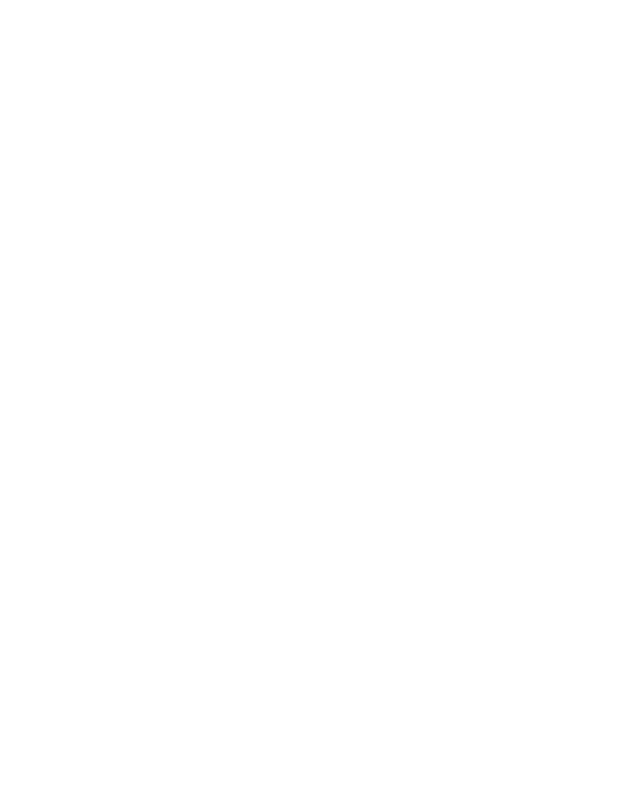
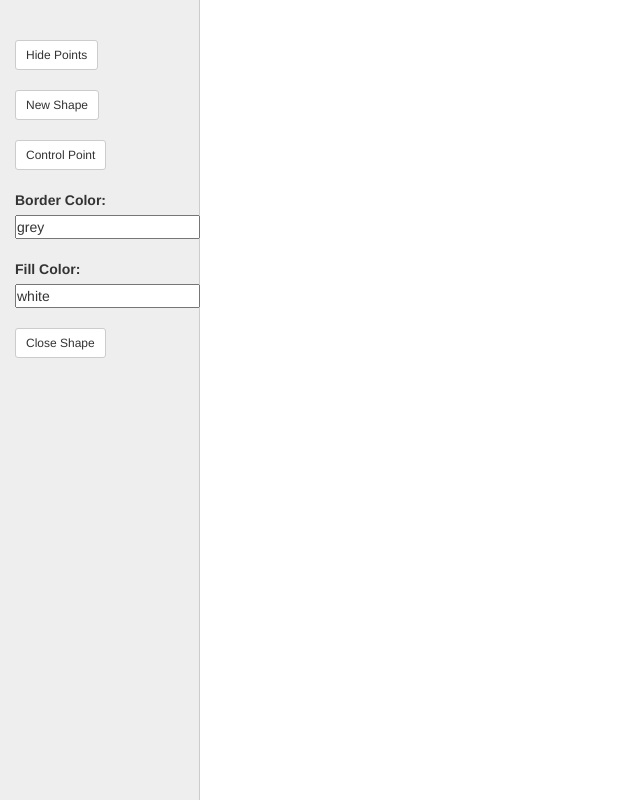
Before and after one commit to prust/canvas-sprite, a plain HTML site: page index.html in a window 1280 px wide. Shown: the whole page, without its empty margins (0-640 px from the left). Drawn offline with nearby package versions, Linux system fonts and the light colour scheme.

Commit message:
Added a user interface

```diff
--- a/index.html
+++ b/index.html
@@ -3,13 +3,41 @@
 <head>
   <title>Sprite Pencil</title>
   <script src="underscore.js"></script>
+  <link rel="stylesheet" type="text/css" href="https://maxcdn.bootstrapcdn.com/bootstrap/3.3.6/css/bootstrap.min.css"></link>
   <style>
     * { margin: 0; padding: 0}
     body, html { height: 100%}
-    #canvas { position: absolute }
+    #canvas {
+      position: absolute;
+      left: 200px
+    }
+    .sidebar {
+      position: absolute;
+      background-color: #eee;
+      border-right: 1px solid #ccc;
+      height: 100%;
+      width: 200px;
+    }
   </style>
 </head>
 <body>
+  <div class="sidebar container">
+    <br><br>
+    <button id="show-points" class="btn btn-default btn-sm">Hide Points</button>
+    <br><br>
+    <button id="create-shape" class="btn btn-default btn-sm">New Shape</button>
+    <br><br>
+    <button id="control-point" class="btn btn-default btn-sm">Control Point</button>
+    <br><br>
+    <label>Border Color:</label>
+    <input id="border-color" type="text" value="grey">
+    <br><br>
+    <label>Fill Color:</label>
+    <input id="fill-color" type="text" value="white">
+    <br><br>
+    <button id="close-shape" class="btn btn-default btn-sm">Close Shape</button>
+
+  </div>
   <canvas id="canvas"></canvas>
   <script src="sprite.js"></script>
   <script src="index.js"></script>
--- a/index.js
+++ b/index.js
@@ -1,5 +1,8 @@
 var width = window.innerWidth || document.body.clientWidth;
 var height = window.innerHeight || document.body.clientHeight;
+
+var sidebar_width = 200;
+width -= sidebar_width;
 
 var canvas = document.getElementById('canvas');
 canvas.width = width;
@@ -17,14 +20,18 @@ window.UI_SNAP = 5;
 var ctx = canvas.getContext("2d");
 var sprite, sprites = [];
 function createSprite() {
-  sprite = new Sprite(ctx);
+  var border_color = border_input.value;
+  var fill_color = fill_input.value;
+  sprite = new Sprite(ctx, border_color, fill_color);
   sprites.push(sprite);
 }
-createSprite();
 
 var dragging_pt = null;
 document.body.addEventListener('mousedown', function(evt) {
   var pt = event2Point(evt);
+  if (pt.x < 0)
+    return;
+
   var close_pt = _.find(sprite.points, function(sprite_pt) {
     return distance(sprite_pt, pt) < UI_SNAP;
   });
@@ -34,6 +41,9 @@ document.body.addEventListener('mousedown', function(evt) {
 
 document.body.addEventListener('mousemove', function(evt) {
   var pt = event2Point(evt);
+  if (pt.x < 0)
+    return;
+
   if (!dragging_pt)
     return;
 
@@ -42,16 +52,57 @@ document.body.addEventListener('mousemove', function(evt) {
 });
 
 document.body.addEventListener('mouseup', function(evt) {
+  var pt = event2Point(evt);
+  if (pt.x < 0)
+    return;
+
   if (dragging_pt) {
     dragging_pt = null;
   }
   else {
-    var pt = event2Point(evt);
     if (control_point)
       sprite.addControlPoint(pt);
     else
       sprite.addPoint(pt);
   }
+});
+
+var show_pts_btn = document.getElementById('show-points');
+show_pts_btn.addEventListener('click', function() {
+  show_points = !show_points;
+  if (show_points)
+    show_pts_btn.innerHTML = 'Hide Points';
+  else
+    show_pts_btn.innerHTML = 'Show Points';
+});
+
+var control_pt_btn = document.getElementById('control-point');
+control_pt_btn.addEventListener('click', function() {
+  control_point = !control_point;
+  if (control_point)
+    control_pt_btn.innerHTML = 'Normal Point';
+  else
+    control_pt_btn.innerHTML = 'Control Point';
+});
+
+var create_btn = document.getElementById('create-shape');
+create_btn.addEventListener('click', function() {
+  createSprite();
+});
+
+var border_input = document.getElementById('border-color');
+border_input.addEventListener('blur', function() {
+  sprite.strokeStyle = border_input.value;
+});
+
+var fill_input = document.getElementById('fill-color');
+fill_input.addEventListener('blur', function() {
+  sprite.fillStyle = fill_input.value;
+});
+
+var close_shape_btn = document.getElementById('close-shape');
+close_shape_btn.addEventListener('click', function() {
+  sprite.close();
 });
 
 function distance(pt1, pt2) {
@@ -72,8 +123,10 @@ function square(x) {
 // }
 
 function event2Point(evt) {
-  return {x: evt.clientX, y: evt.clientY};
+  return {x: evt.clientX - sidebar_width, y: evt.clientY};
 }
+
+createSprite();
 
 requestAnimationFrame(animate);
 animate();
--- a/sprite.js
+++ b/sprite.js
@@ -1,10 +1,10 @@
-function Sprite(ctx) {
+function Sprite(ctx, border_color, fill_color) {
   this.points = [];
   this.ctx = ctx;
   this.lineWidth = 3;
-  this.strokeStyle = '#CCCCCC';
+  this.strokeStyle = border_color || '#CCCCCC';
   this.is_closed = false;
-  this.fillStyle = 'rgba(0, 0, 0, 0)'; // "#FF0000";
+  this.fillStyle = fill_color || 'rgba(0, 0, 0, 0)'; // "#FF0000";
 }
 
 Sprite.prototype.addPoint = function(pt) {
```
Also changed, not shown: 1 other file.
